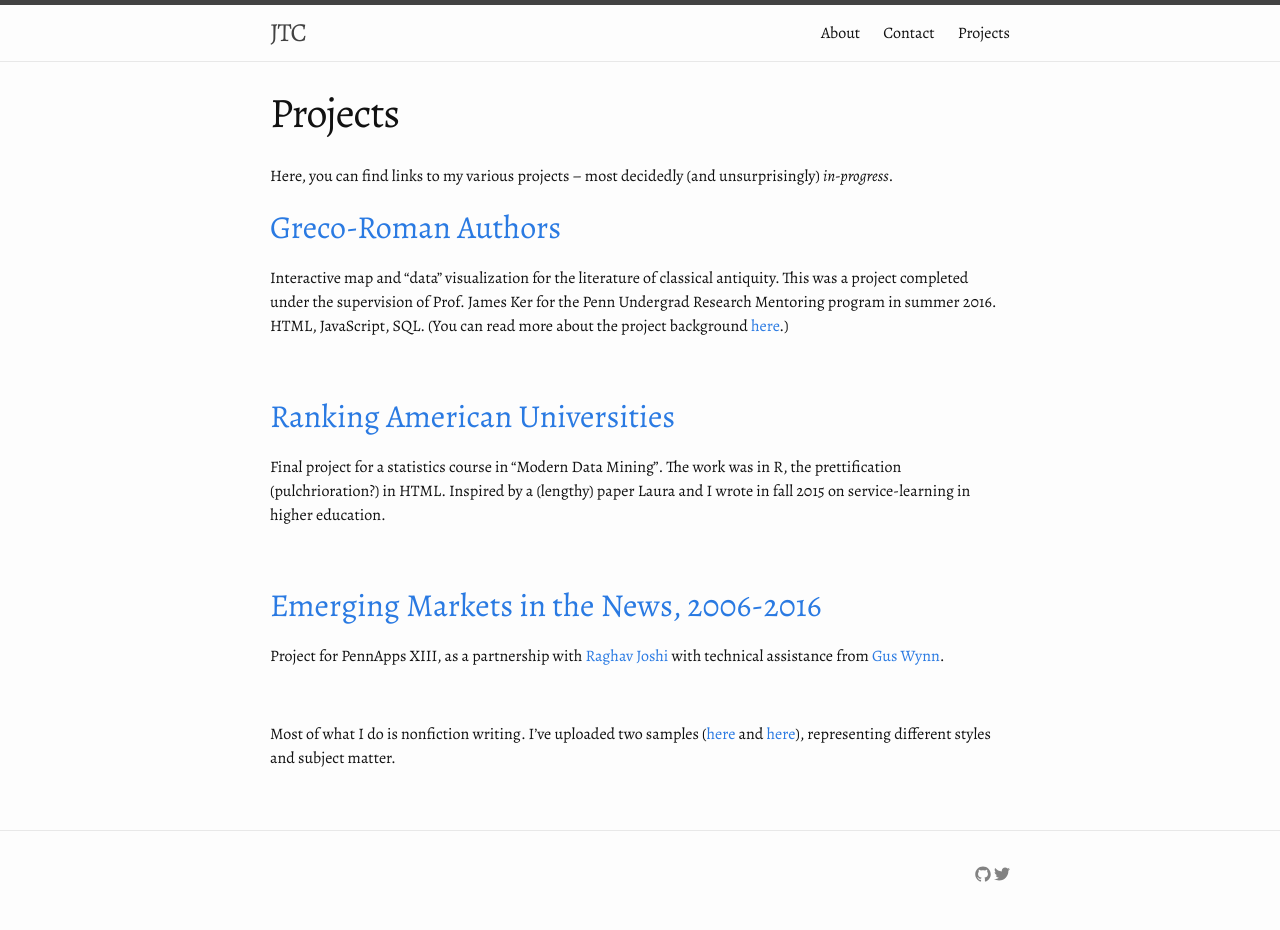
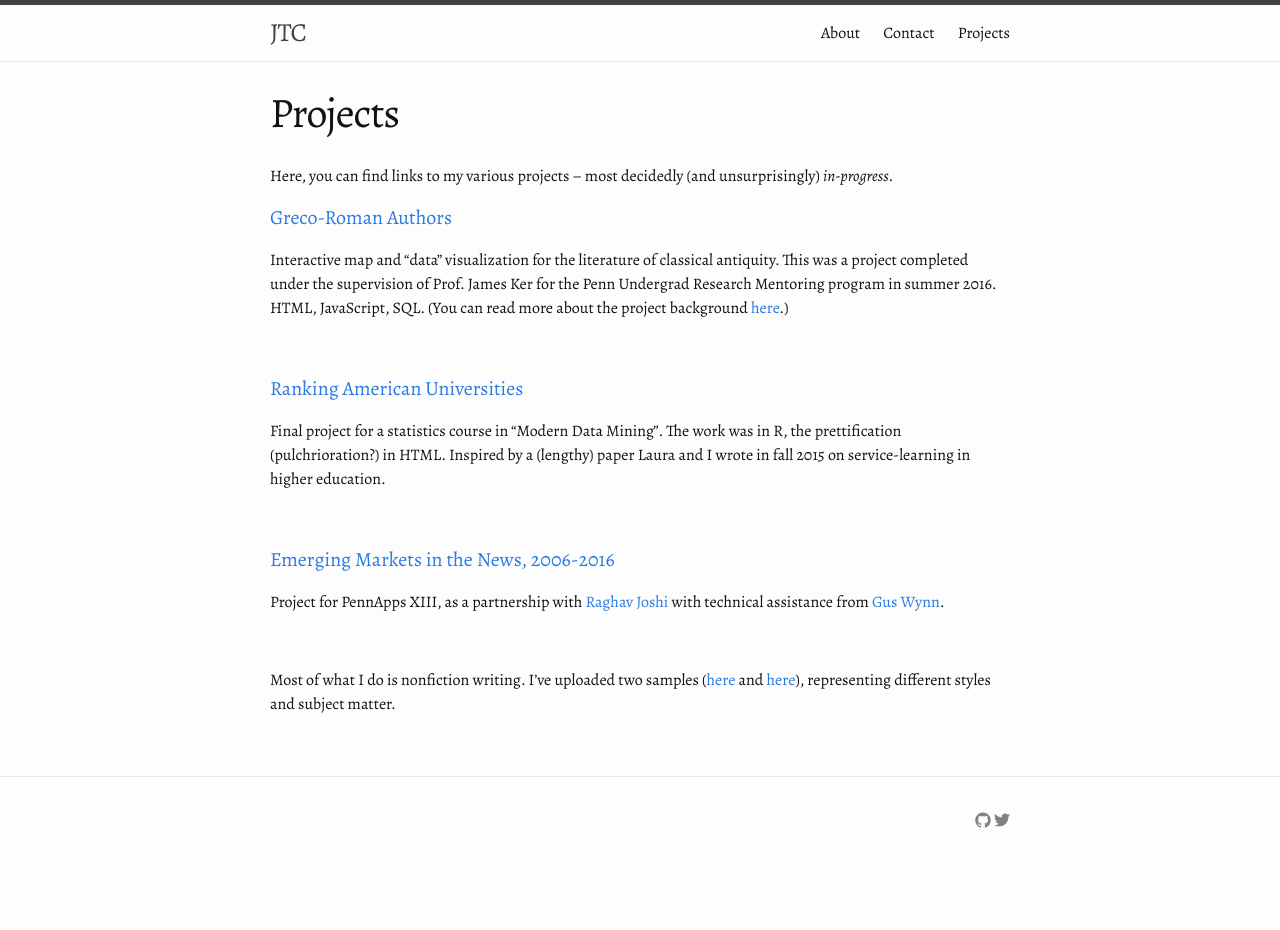
Before and after one commit to reubenmc/jtcohen6.github.io, a Jekyll site: the page built from projects.md, in a window 1280 px wide. Built offline with Jekyll 4.4.1, drawn with Linux system fonts in a browser that asks for light colours; after the commit the page ends 900 px from its top, so only the background shows below that.

Commit message:
yesssser

```diff
--- a/projects.md
+++ b/projects.md
@@ -7,17 +7,17 @@
 
 Here, you can find links to my various projects -- most decidedly (and unsurprisingly) *in-progress*.
 
-<h2><a href="https://jtcohen6.github.io/greco-roman-authors/">Greco-Roman Authors</a></h2>
+<h4><a href="https://jtcohen6.github.io/greco-roman-authors/">Greco-Roman Authors</a></h4>
 Interactive map and "data" visualization for the literature of classical antiquity. This was a project completed under the supervision of Prof. James Ker for the Penn Undergrad Research Mentoring program in summer 2016. HTML, JavaScript, SQL. (You can read more about the project background [here](/projects/greco-roman-authors/background).)
 
 <p>&nbsp;</p>
 
-<h2><a href="/projects/ranking-us-universities">Ranking American Universities</a></h2>
+<h4><a href="/projects/ranking-us-universities">Ranking American Universities</a></h4>
 Final project for a statistics course in "Modern Data Mining". The work was in R, the prettification (pulchrioration?) in HTML. Inspired by a (lengthy) paper Laura and I wrote in fall 2015 on service-learning in higher education.
 
 <p>&nbsp;</p>
 
-<h2><a href="http://devpost.com/software/emerging-markets-in-the-news-2006-2016">Emerging Markets in the News, 2006-2016</a></h2>
+<h4><a href="http://devpost.com/software/emerging-markets-in-the-news-2006-2016">Emerging Markets in the News, 2006-2016</a></h4>
 Project for PennApps XIII, as a partnership with [Raghav Joshi](https://raghavjoshi.firebaseapp.com/) with technical assistance from [Gus Wynn](http://guswynn.github.io/).
 
 <p>&nbsp;</p>
```
